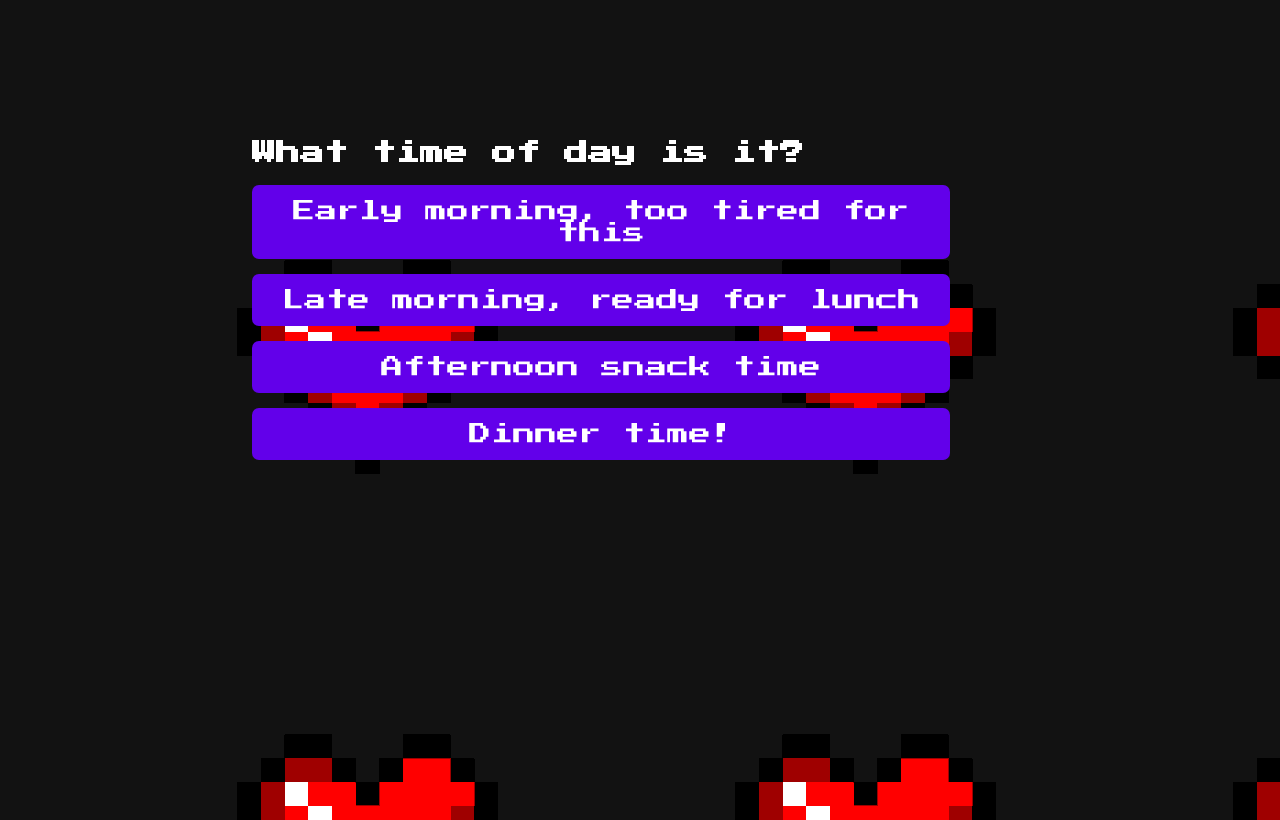
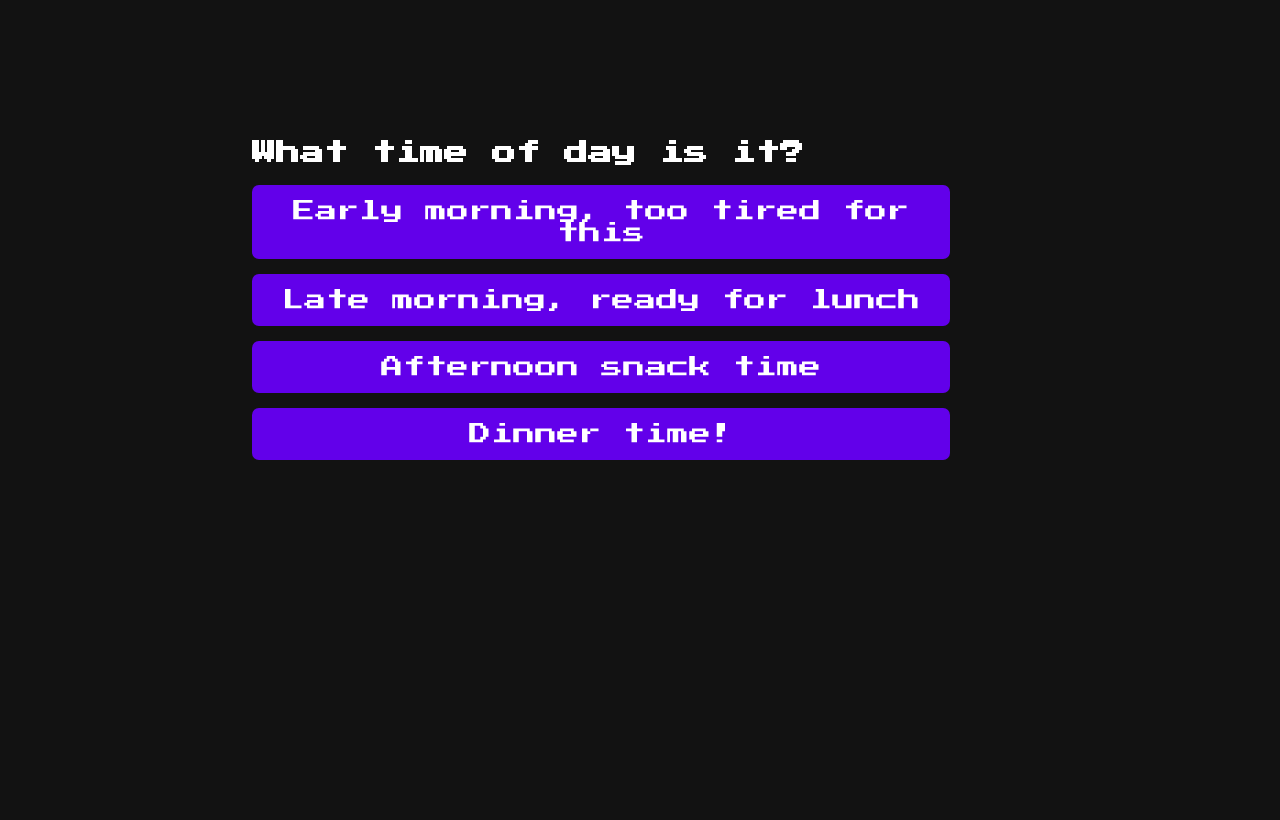
Before and after one commit to ahgem2/ahgem2.github.io, a website: page index.html in a window 1280 px wide. Drawn offline with Linux system fonts and the light colour scheme.

Commit message:
changed styles and decreased amount of gifs to avoid distraction

```diff
--- a/styles.css
+++ b/styles.css
@@ -131,8 +131,8 @@ body {
     background-color: #121212;
     overflow-y: auto;
     font-family: 'Press Start 2P', cursive;
-    background-image: url("/assets/heart-flashy.gif");
-    background-image: image-set(15vw);
+    /* background-image: url("/assets/heart-flashy.gif");
+    background-image: image-set(15vw); */
 }
 
 /* Responsive styles for smaller screens */
```
